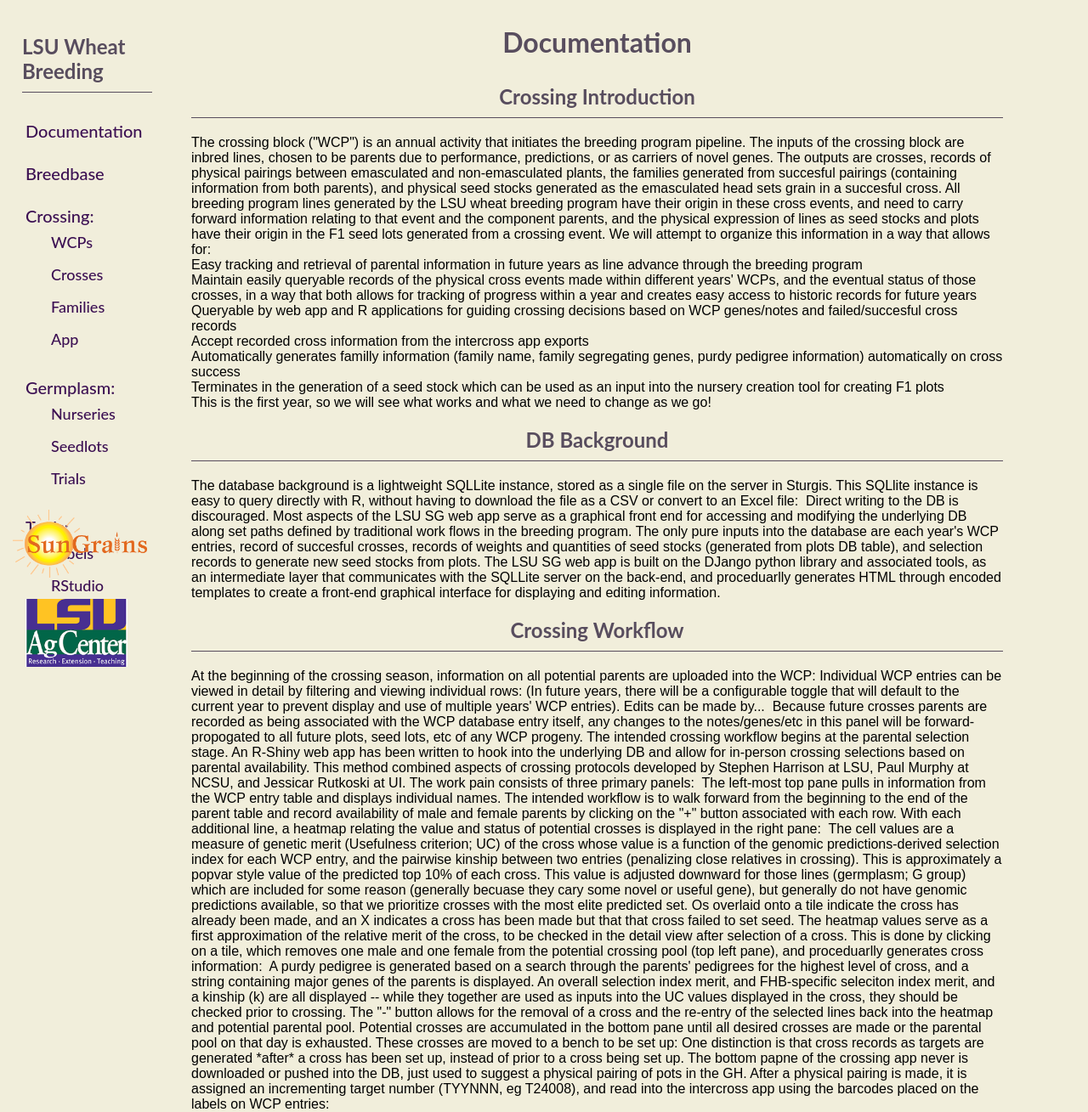
After one commit to noahddewitt/LSU_SGrains_tools, a Django app: template sg_db/sg_db/templates/sg_db/docs_crossing.html in a window 1280 px wide. The commit adds this page. Shown: the whole page at 85% size. Run offline with Django 3.2, Linux system fonts and the light colour scheme; the template is opened without the code that fills it, so the values that code supplies are empty; some libraries are stand-ins or nearby versions.

Commit message:
Minor changes

```diff
--- a/sg_db/crossing/templates/crossing/crossDetail.html
+++ b/sg_db/crossing/templates/crossing/crossDetail.html
@@ -35,7 +35,7 @@
        </div>
        <div class="detail-box">
         <h3> WCP Year and Group </h3>
-        <p class="detail_info">{{ entry.parent_one.wcp_id }} - {{ entry.parent_two.cp_group_text }}</p>
+        <p class="detail_info">{{ entry.parent_one.wcp_id }} - {{ entry.parent_one.cp_group_text }}</p>
        </div>
        <div class="detail-box">
         <h3> Genes </h3>
--- /dev/null
+++ b/sg_db/sg_db/templates/sg_db/docs_crossing.html
@@ -0,0 +1,73 @@
+{% extends "base.html" %}
+
+{% block main %}
+
+{% load static %}
+
+<title> Index </title>
+
+<main>
+	<h1> Documentation </h1>
+
+	<h2> Crossing Introduction </h2>
+
+	The crossing block ("WCP") is an annual activity that initiates the breeding program pipeline. The inputs of the crossing block are inbred lines, chosen to be parents due to performance, predictions, or as carriers of novel genes. The outputs are crosses, records of physical pairings between emasculated and non-emasculated plants, the families generated from succesful pairings (containing information from both parents), and physical seed stocks generated as the emasculated head sets grain in a succesful cross. All breeding program lines generated by the LSU wheat breeding program have their origin in these cross events, and need to carry forward information relating to that event and the component parents, and the physical expression of lines as seed stocks and plots have their origin in the F1 seed lots generated from a crossing event. We will attempt to organize this information in a way that allows for:
+
+	<ul>
+		<li> Easy tracking and retrieval of parental information in future years as line advance through the breeding program </li>
+		<li> Maintain easily queryable records of the physical cross events made within different years' WCPs, and the eventual status of those crosses, in a way that both allows for tracking of progress within a year and creates easy access to historic records for future years</li>
+		<li> Queryable by web app and R applications for guiding crossing decisions based on WCP genes/notes and failed/succesful cross records </li>
+		<li> Accept recorded cross information from the intercross app exports </li>
+		<li> Automatically generates familly information (family name, family segregating genes, purdy pedigree information) automatically on cross success </li>
+		<li> Terminates in the generation of a seed stock which can be used as an input into the nursery creation tool for creating F1 plots </li>
+	</ul>
+
+	This is the first year, so we will see what works and what we need to change as we go!
+
+	<h2> DB Background </h2>
+
+	The database background is a lightweight SQLLite instance, stored as a single file on the server in Sturgis. This SQLlite instance is easy to query directly with R, without having to download the file as a CSV or convert to an Excel file:
+
+	<img> </img>
+
+
+	Direct writing to the DB is discouraged. Most aspects of the LSU SG web app serve as a graphical front end for accessing and modifying the underlying DB along set paths defined by traditional work flows in the breeding program. The only pure inputs into the database are each year's WCP entries, record of succesful crosses, records of weights and quantities of seed stocks (generated from plots DB table), and selection records to generate new seed stocks from plots.
+
+	The LSU SG web app is built on the DJango python library and associated tools, as an intermediate layer that communicates with the SQLLite server on the back-end, and proceduarlly generates HTML through encoded templates to create a front-end graphical interface for displaying and editing information.
+
+	<h2> Crossing Workflow </h2>
+
+	At the beginning of the crossing season, information on all potential parents are uploaded into the WCP:
+
+	Individual WCP entries can be viewed in detail by filtering and viewing individual rows:
+
+	(In future years, there will be a configurable toggle that will default to the current year to prevent display and use of multiple years' WCP entries).
+
+	Edits can be made by...
+
+	<img> </img>
+
+	Because future crosses parents are recorded as being associated with the WCP database entry itself, any changes to the notes/genes/etc in this panel will be forward-propogated to all future plots, seed lots, etc of any WCP progeny.
+
+	The intended crossing workflow begins at the parental selection stage. An R-Shiny web app has been written to hook into the underlying DB and allow for in-person crossing selections based on parental availability. This method combined aspects of crossing protocols developed by Stephen Harrison at LSU, Paul Murphy at NCSU, and Jessicar Rutkoski at UI. The work pain consists of three primary panels:
+
+	<img> </img>
+
+	The left-most top pane pulls in information from the WCP entry table and displays individual names. The intended workflow is to walk forward from the beginning to the end of the parent table and record availability of male and female parents by clicking on the "+" button associated with each row. With each additional line, a heatmap relating the value and status of potential crosses is displayed in the right pane:
+
+	<img> </img>
+
+	The cell values are a measure of genetic merit (Usefulness criterion; UC) of the cross whose value is a function of the genomic predictions-derived selection index for each WCP entry, and the pairwise kinship between two entries (penalizing close relatives in crossing). This is approximately a popvar style value of the predicted top 10% of each cross. This value is adjusted downward for those lines (germplasm; G group) which are included for some reason (generally becuase they cary some novel or useful gene), but generally do not have genomic predictions available, so that we prioritize crosses with the most elite predicted set. Os overlaid onto a tile indicate the cross has already been made, and an X indicates a cross has been made but that that cross failed to set seed. The heatmap values serve as a first approximation of the relative merit of the cross, to be checked in the detail view after selection of a cross. This is done by clicking on a tile, which removes one male and one female from the potential crossing pool (top left pane), and proceduarlly generates cross information:
+
+	<img>
+
+	A purdy pedigree is generated based on a search through the parents' pedigrees for the highest level of cross, and a string containing major genes of the parents is displayed. An overall selection index merit, and FHB-specific seleciton index merit, and a kinship (k) are all displayed -- while they together are used as inputs into the UC values displayed in the cross, they should be checked prior to crossing. The "-" button allows for the removal of a cross and the re-entry of the selected lines back into the heatmap and potential parental pool.
+
+	Potential crosses are accumulated in the bottom pane until all desired crosses are made or the parental pool on that day is exhausted. These crosses are moved to a bench to be set up:
+
+
+	One distinction is that cross records as targets are generated *after* a cross has been set up, instead of prior to a cross being set up. The bottom papne of the crossing app never is downloaded or pushed into the DB, just used to suggest a physical pairing of pots in the GH. After a physical pairing is made, it is assigned an incrementing target number (TYYNNN, eg T24008), and read into the intercross app using the barcodes placed on the labels on WCP entries:
+
+
+</main>
+{% endblock %}
```
